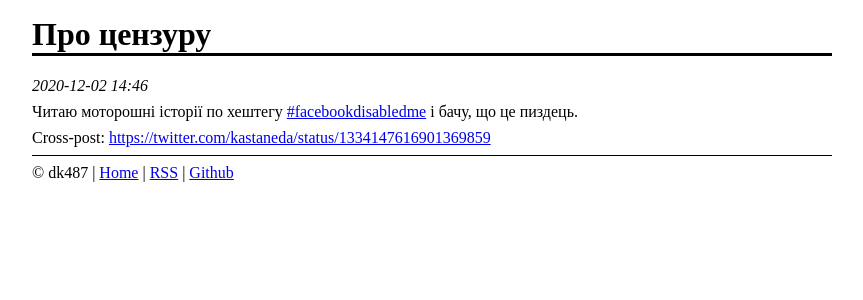
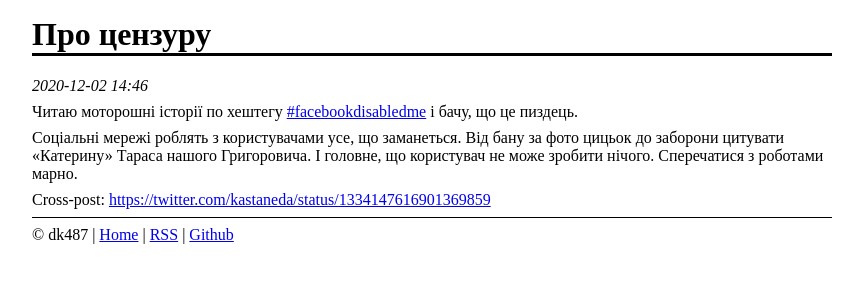
Before and after one commit to dk487/test.de.co.ua, a Jekyll site: the page built from _posts/2020-12-02-pro-tsienzuru.markdown, in a window 1280 px wide. Shown: the top 300 px of the page, without its empty margins (208-1071 px from the left). Built offline with Jekyll 4.4.1, drawn with Linux system fonts in a browser that asks for light colours.

Commit message:
Updated Pro Tsienzuru

```diff
--- a/_posts/2020-12-02-pro-tsienzuru.markdown
+++ b/_posts/2020-12-02-pro-tsienzuru.markdown
@@ -5,7 +5,7 @@ date: 2020-12-02 16:46:00 +02:00
 
 Читаю моторошні історії по хештегу [#facebookdisabledme][1] і бачу, що це пиздець.
 
-
+Соціальні мережі роблять з користувачами усе, що заманеться. Від бану за фото цицьок до заборони цитувати «Катерину» Тараса нашого Григоровича. І головне, що користувач не може зробити нічого. Сперечатися з роботами марно.
 
 Cross-post: <https://twitter.com/kastaneda/status/1334147616901369859>
 
```
